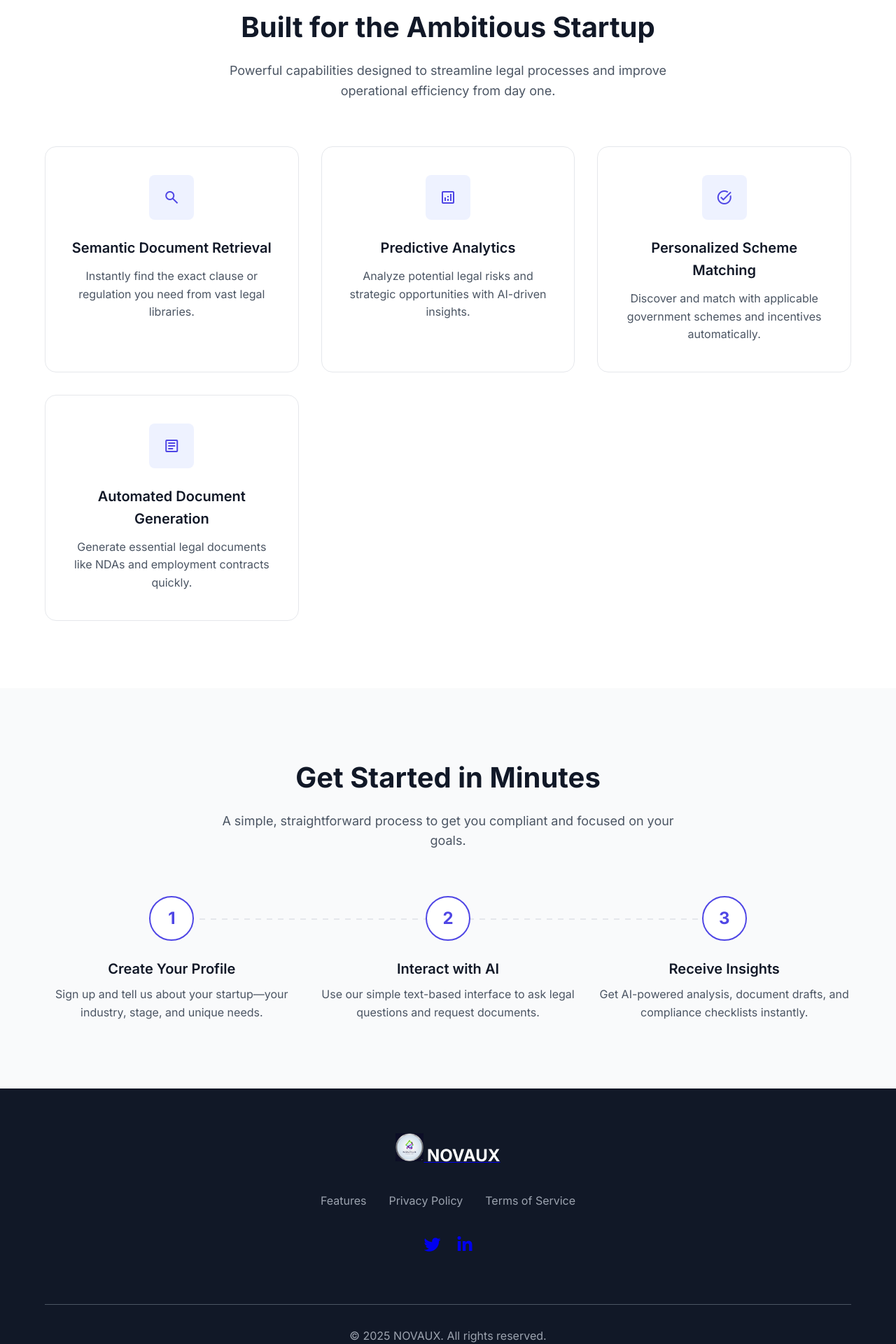
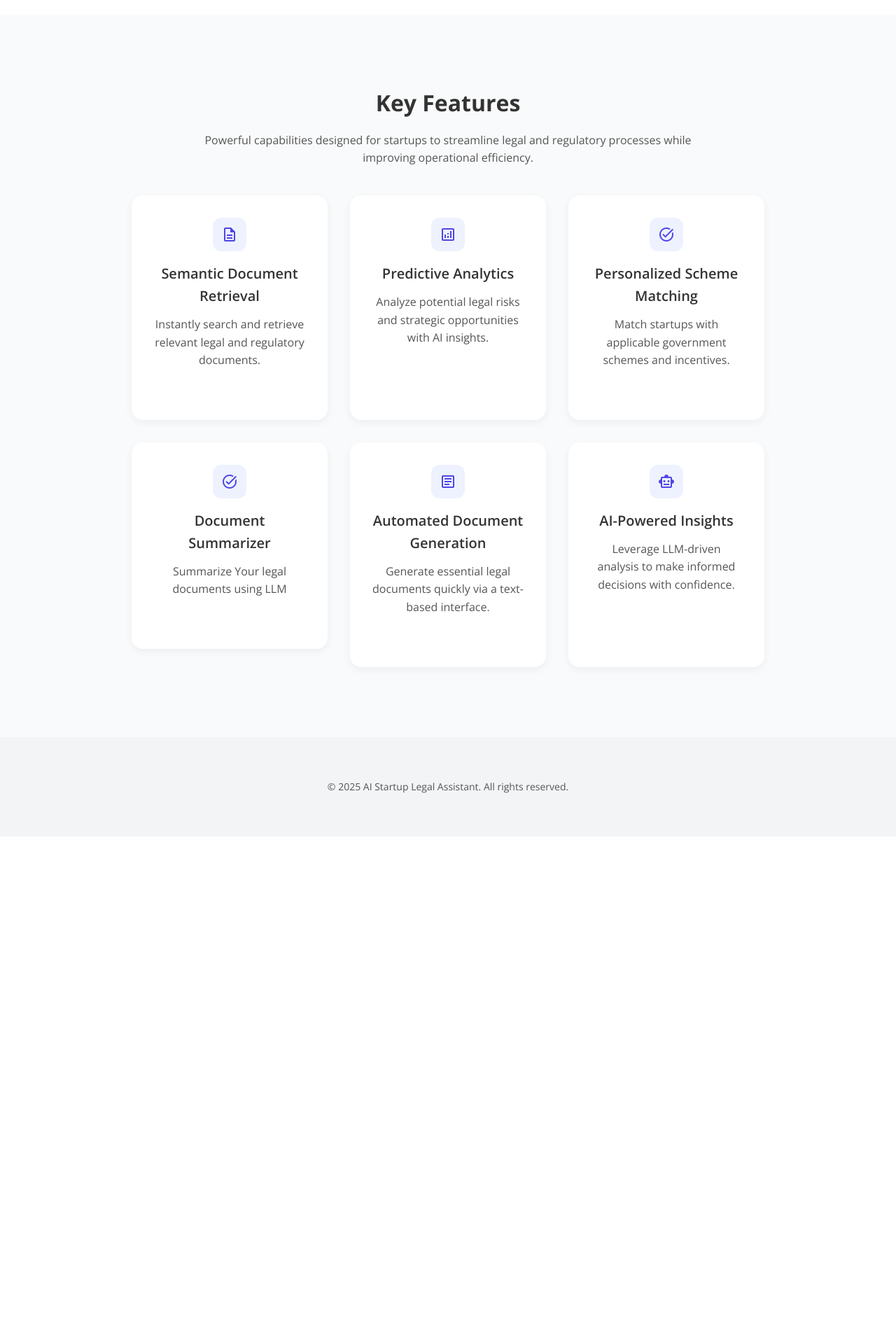
Before and after one commit to Navaneeth433/Startup_assistant, a Flask app: page / in a window 1280 px wide. Shown: the part 705-2625 px from the top of the page at 70% size. After the commit the page ends 1838 px from the top, so only its background shows below. Run offline with Flask 3, Linux system fonts and the light colour scheme; some libraries are stand-ins or nearby versions.

Commit message:
Revise HTML structure and update branding elements
Updated the title and meta tags for improved branding and added new icons and styles. Enhanced the layout and content structure for better user experience.

```diff
--- a/templates/index.html
+++ b/templates/index.html
@@ -3,164 +3,226 @@
 <head>
   <meta charset="UTF-8">
   <meta name="viewport" content="width=device-width, initial-scale=1.0">
-  <title>NOVAUX - AI Startup Legal Assistant</title>
+  <title>AI Startup Legal Assistant</title>
+  <link rel="icon" href="https://cdn.example.com/favicon.ico">
+  <link rel="apple-touch-icon" sizes="192x192" href="https://cdn.example.com/logo192.png">
+  <link rel="apple-touch-icon" sizes="512x512" href="https://cdn.example.com/logo512.png">
+  <meta name="theme-color" content="#4F46E5">
+  <meta name="apple-mobile-web-app-capable" content="yes">
+  <meta name="apple-mobile-web-app-status-bar-style" content="default">
+  <meta name="apple-mobile-web-app-title" content="NOVAUX">
 
-  <meta name="description" content="NOVAUX helps startups navigate legal compliance, regulatory interpretation, and strategic planning with an AI-driven legal assistant.">
-  <link rel="icon" href="/logo.png"> <link rel="stylesheet" href="styles2.css">
+  <link href="https://fonts.googleapis.com/css2?family=Open+Sans:wght@400;600;700&display=swap" rel="stylesheet">
   <link href="https://fonts.googleapis.com/css2?family=Material+Symbols+Outlined" rel="stylesheet">
-  <link rel="stylesheet" href="https://cdnjs.cloudflare.com/ajax/libs/font-awesome/6.5.2/css/all.min.css">
+  <link href="https://cdnjs.cloudflare.com/ajax/libs/font-awesome/6.5.2/css/all.min.css" rel="stylesheet">
+
+  <style>
+    /* Your original CSS remains unchanged */
+    *, *::before, *::after { box-sizing: border-box; margin: 0; padding: 0; }
+    html { scroll-behavior: smooth; }
+    body { font-family: 'Open Sans', sans-serif; background: #fff; color: #333; line-height: 1.6; }
+    a { text-decoration: none; color: inherit; }
+    img { max-width: 100%; display: block; height: auto; }
+    button { cursor: pointer; border: none; font-family: inherit; }
+
+    :root {
+      --primary-color: #4F46E5;
+      --secondary-color: #7C3AED;
+      --light-gray: #f9fafb;
+      --text-color: #555;
+      --border-radius-md: 8px;
+      --border-radius-lg: 16px;
+    }
+
+    .container {
+      width: 90%;
+      max-width: 1200px;
+      margin: 0 auto;
+      padding: 20px;
+    }
+
+    header {
+    position: sticky;
+    top: 0;
+    z-index: 1000;
+    background: #fff;
+    }
+    .nav-container {
+      display: flex;
+      justify-content: space-between;
+      align-items: center;
+      height:72px;
+      padding: 0px 32px;
+      background: #fff;
+      border-radius: var(--border-radius-lg);
+      box-shadow: 0 4px 12px rgba(0,0,0,0.06);
+      margin: 12px 0;
+    }
+    .logo {
+      display: flex;
+      align-items: center;
+      gap: 10px;
+    }
+    .logo img {
+      width: 40px;
+      height: 40px;
+      border-radius: 50%;
+      object-fit: cover;
+    }
+    .logo span {
+      color: var(--primary-color);
+      font-size: 1.5rem;
+      font-weight: 700;
+    }
+    nav a { margin-left: 24px; font-weight: 600; transition: color 0.2s; }
+    nav a:hover { color: var(--secondary-color); }
+    .btn-login, .btn-logout {
+      background: var(--primary-color);
+      color: #fff;
+      padding: 10px 20px;
+      border-radius: var(--border-radius-md);
+      font-weight: 600;
+      transition: background 0.3s;
+      margin-left: 16px;
+    }
+    .btn-login:hover, .btn-logout:hover { background: var(--secondary-color); }
+
+    .hero { display: flex; flex-direction: column-reverse; align-items: center; padding: 80px 0; gap: 40px; }
+    .hero-content { text-align: center; max-width: 600px; }
+    .hero-content h2 { font-size: 2.5rem; font-weight: 700; margin-bottom: 20px; }
+    .hero-content p { font-size: 1.125rem; color: var(--text-color); margin-bottom: 20px; }
+    .hero img { border-radius: var(--border-radius-lg); box-shadow: 0 10px 20px rgba(0,0,0,0.1); }
+
+    @media(min-width: 768px) {
+      .hero { flex-direction: row; text-align: left; justify-content: space-between; }
+      .hero-content { text-align: left; }
+    }
+
+    .features { padding: 80px 0; background: var(--light-gray); }
+    .features h3 { text-align: center; font-size: 2rem; font-weight: 700; margin-bottom: 16px; }
+    .features p { text-align: center; max-width: 700px; margin: 0 auto 40px; color: var(--text-color); }
+    .feature-grid { display: flex; flex-wrap: wrap; justify-content: center; gap: 32px; }
+    .feature-card { background: #fff; border-radius: var(--border-radius-lg); padding: 32px; width: 280px; text-align: center; box-shadow: 0 4px 12px rgba(0,0,0,0.05); transition: transform 0.3s, box-shadow 0.3s; }
+    .feature-card:hover { transform: translateY(-5px); box-shadow: 0 10px 20px rgba(0,0,0,0.1); }
+    .feature-icon { width: 48px; height: 48px; background: #EEF2FF; display: flex; align-items: center; justify-content: center; border-radius: 12px; margin: 0 auto 16px; color: var(--primary-color); font-size: 24px; }
+    .feature-card h4 { font-size: 1.25rem; font-weight: 600; margin-bottom: 12px; }
+    .feature-card p { color: var(--text-color); font-size: 1rem; }
+
+    footer { background: #f3f4f6; padding: 40px 20px; text-align: center; font-size: 0.875rem; color: var(--text-color); }
+  </style>
 </head>
 <body>
 
-<header class="header">
+<header>
   <div class="container">
     <div class="nav-container">
-      <a href="/" aria-label="NOVAUX Home" class="logo">
-        <img src="logo.png" alt="NOVAUX Logo">
-        <span>NOVAUX</span>
-      </a>
-      <nav class="main-nav">
+      <div class="logo">
+        <img src="static/logo.png" alt="NOVAUX Logo">
+        <span><a href="/" aria-label="AI Startup Legal Assistant Home">NOVAUX</a></span>
+      </div>
+      <nav>
         <a href="#features">Features</a>
-        <a href="#how-it-works">How It Works</a>
+        <a href="#usecases">Use Cases</a>
+        <a href="#resources">Resources</a>
+        <!-- Auth buttons -->
+        <span id="auth-buttons">
+          <a href="login.html" class="btn-login">Login</a>
+        </span>
       </nav>
-      <div id="auth-buttons">
-        <a href="login.html" class="btn btn-secondary">Login</a>
-        <a href="signup.html" class="btn btn-primary">Sign Up</a>
-      </div>
     </div>
   </div>
 </header>
 
 <main>
+  <div class="container">
     <section class="hero">
-    <div class="container hero-content fade-in-up">
-      <h1>Your AI-Powered Co-Pilot for Startup Legalities</h1>
-      <p class="subtitle">Navigate legal compliance, interpret regulations, and generate essential documents with our intelligent, text-based legal assistant. Focus on growing your business, we'll handle the complexities.</p>
-      <div class="hero-cta">
-        <a href="signup.html" class="btn btn-primary">Get Started for Free</a>
+      <div class="hero-content">
+        <h2>Simplify Legal Compliance & Strategic Decisions</h2>
+        <p>Our AI-driven assistant integrates large language models, semantic document retrieval, and predictive analytics to help startups navigate legal compliance, regulatory interpretation, and strategic planning efficiently.</p>
+        <p>Enhance operational efficiency by matching personalized schemes and generating essential legal documents through a unified, text-based interface.</p>
       </div>
+      <img src="static/image.png" alt="A scientist working with robotic equipment in a modern lab, representing AI and technology." loading="lazy" width="400" height="300">
+    </section>
   </div>
-  </section>
 
-  <section id="features" class="section">
+  <section id="features" class="features">
     <div class="container">
-      <div class="section-header fade-in-up">
-        <h2>Built for the Ambitious Startup</h2>
-        <p>Powerful capabilities designed to streamline legal processes and improve operational efficiency from day one.</p>
+      <h3>Key Features</h3>
+      <p>Powerful capabilities designed for startups to streamline legal and regulatory processes while improving operational efficiency.</p>
+      <a href="legal_assistant.html" >
+        <div class="feature-grid">
+          <div class="feature-card">
+            <div class="feature-icon"><span class="material-symbols-outlined">description</span></div>
+            <h4>Semantic Document Retrieval</h4>
+            <p>Instantly search and retrieve relevant legal and     regulatory documents.</p>
           </div>
-      <div class="feature-grid">
-        <div class="feature-card fade-in-up">
-          <div class="feature-icon"><span class="material-symbols-outlined">search</span></div>
-          <h3>Semantic Document Retrieval</h3>
-          <p>Instantly find the exact clause or regulation you need from vast legal libraries.</p>
+        </a>
+        <div class="feature-card">
+          <div class="feature-icon"><span class="material-symbols-outlined">analytics</span></div>
+          <h4>Predictive Analytics</h4>
+          <p>Analyze potential legal risks and strategic opportunities with AI insights.</p>
         </div>
-        <div class="feature-card fade-in-up" style="animation-delay: 0.1s;">
-          <div class="feature-icon"><span class="material-symbols-outlined">analytics</span></div>
-          <h3>Predictive Analytics</h3>
-          <p>Analyze potential legal risks and strategic opportunities with AI-driven insights.</p>
+        <a href="scheme_matcher.html" >
+          <div class="feature-card">
+            <div class="feature-icon"><span class="material-symbols-outlined">task_alt</span></div>
+            <h4>Personalized Scheme Matching</h4>
+            <p>Match startups with applicable government schemes and incentives.</p>
           </div>
-        <div class="feature-card fade-in-up" style="animation-delay: 0.2s;">
+        </a>
+        <a href="doc_summarizer.html" >
+          <div class="feature-card">
             <div class="feature-icon"><span class="material-symbols-outlined">task_alt</span></div>
-          <h3>Personalized Scheme Matching</h3>
-          <p>Discover and match with applicable government schemes and incentives automatically.</p>
+            <h4>Document Summarizer</h4>
+            <p>Summarize Your legal documents using LLM</p>
           </div>
-        <div class="feature-card fade-in-up" style="animation-delay: 0.3s;">
+        </a>
+        <div class="feature-card">
           <div class="feature-icon"><span class="material-symbols-outlined">article</span></div>
-          <h3>Automated Document Generation</h3>
-          <p>Generate essential legal documents like NDAs and employment contracts quickly.</p>
+          <h4>Automated Document Generation</h4>
+          <p>Generate essential legal documents quickly via a text-based interface.</p>
         </div>
-      </div>
-    </div>
-  </section>
-
-  <section id="how-it-works" class="section how-it-works">
-    <div class="container">
-      <div class="section-header fade-in-up">
-        <h2>Get Started in Minutes</h2>
-        <p>A simple, straightforward process to get you compliant and focused on your goals.</p>
-      </div>
-      <div class="steps-container">
-        <div class="step fade-in-up">
-          <div class="step-number">1</div>
-          <h3>Create Your Profile</h3>
-          <p>Sign up and tell us about your startup—your industry, stage, and unique needs.</p>
-        </div>
-        <div class="step fade-in-up" style="animation-delay: 0.2s;">
-          <div class="step-number">2</div>
-          <h3>Interact with AI</h3>
-          <p>Use our simple text-based interface to ask legal questions and request documents.</p>
-        </div>
-        <div class="step fade-in-up" style="animation-delay: 0.4s;">
-          <div class="step-number">3</div>
-          <h3>Receive Insights</h3>
-          <p>Get AI-powered analysis, document drafts, and compliance checklists instantly.</p>
+        <div class="feature-card">
+          <div class="feature-icon"><span class="material-symbols-outlined">smart_toy</span></div>
+          <h4>AI-Powered Insights</h4>
+          <p>Leverage LLM-driven analysis to make informed decisions with confidence.</p>
         </div>
       </div>
     </div>
   </section>
 </main>
 
-<footer>
-    <div class="container">
-        <div class="footer-content">
-            <a href="/" aria-label="NOVAUX Home" class="logo footer-logo">
-                <img src="logo.png" alt="NOVAUX Logo">
-                <span>NOVAUX</span>
-            </a>
-            <div class="footer-links">
-                <a href="#features">Features</a>
-                <a href="#">Privacy Policy</a>
-                <a href="#">Terms of Service</a>
-            </div>
-            <div class="footer-socials">
-                <a href="#" aria-label="Twitter"><i class="fab fa-twitter"></i></a>
-                <a href="#" aria-label="LinkedIn"><i class="fab fa-linkedin-in"></i></a>
-            </div>
-            <div class="footer-copyright">
-                &copy; 2025 NOVAUX. All rights reserved.
-            </div>
-        </div>
-    </div>
-</footer>
-
-
 <script>
 async function checkSession() {
   try {
-    const res = await fetch("http://localhost:5000/current_user", { credentials: "include" });
-    if (!res.ok) throw new Error('Network response was not ok');
-
+    const res = await fetch("/current_user", { credentials: "include" });
     const data = await res.json();
     const authButtons = document.getElementById("auth-buttons");
 
     if (data.logged_in) {
       authButtons.innerHTML = `
-        <a href="dashboard.html" class="btn btn-secondary">Dashboard</a>
-        <button id="logoutBtn" class="btn btn-primary">Logout</button>
+        <a href="dashboard.html" class="btn-login">Dashboard</a>
+        <button id="logoutBtn" class="btn-logout">Logout</button>
       `;
       document.getElementById("logoutBtn").addEventListener("click", async () => {
-        await fetch("http://localhost:5000/logout", { method: "POST", credentials: "include" });
+        await fetch("/logout", { method: "POST", credentials: "include" });
         window.location.href = "index.html";
       });
     } else {
-      authButtons.innerHTML = `
-        <a href="login.html" class="btn btn-secondary">Login</a>
-        <a href="signup.html" class="btn btn-primary">Sign Up</a>
-      `;
+      authButtons.innerHTML = `<a href="login.html" class="btn-login">Login</a>`;
     }
   } catch (err) {
     console.error("Session check failed:", err);
-    // Fallback in case of server error
-    document.getElementById("auth-buttons").innerHTML = `
-        <a href="login.html" class="btn btn-secondary">Login</a>
-        <a href="signup.html" class="btn btn-primary">Sign Up</a>
-      `;
   }
 }
+checkSession();
 
-// Run the session check when the page loads
-document.addEventListener("DOMContentLoaded", checkSession);
 </script>
+
+<footer>
+  <div class="container">
+    &copy; 2025 AI Startup Legal Assistant. All rights reserved.
+  </div>
+</footer>
 
 </body>
 </html>
```
Lines whose indentation alone changed are shown as unchanged.
